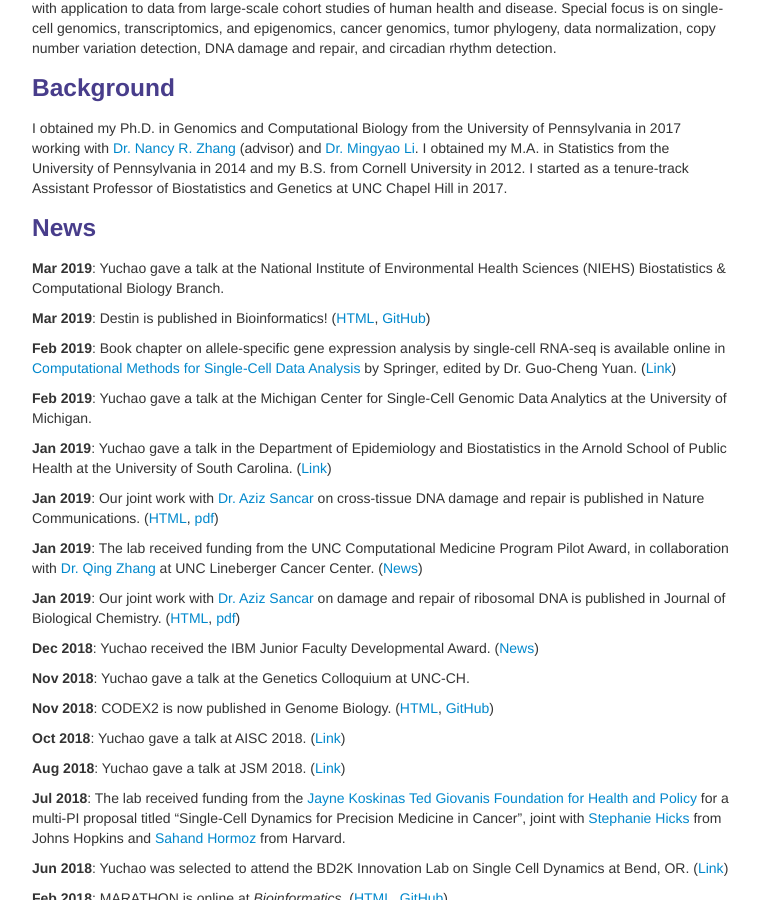
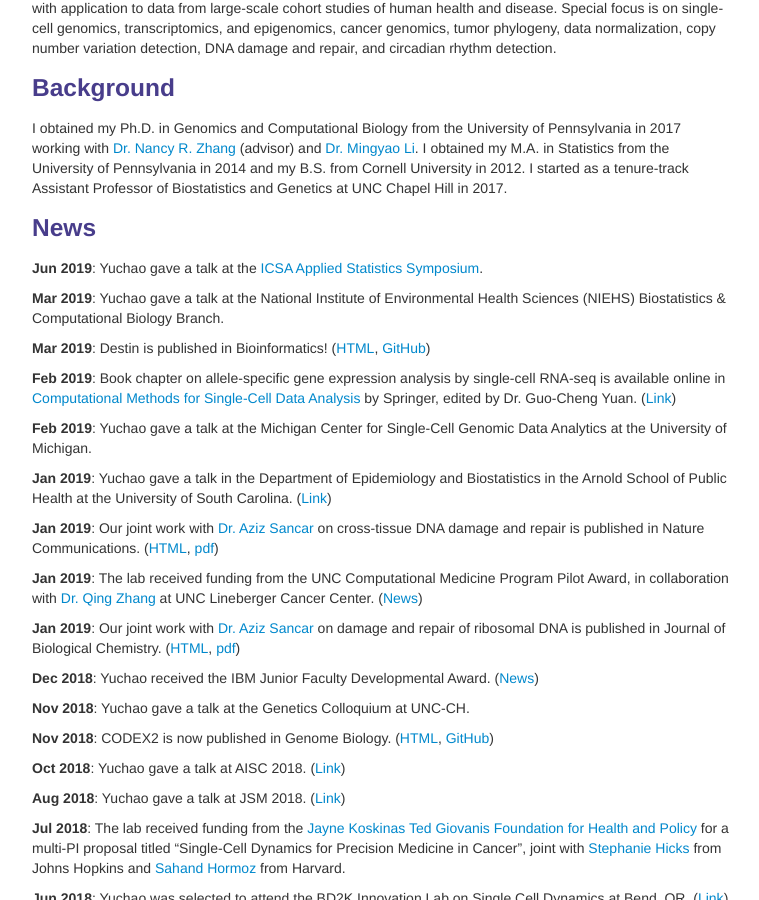
Before and after one commit to yuchaojiang/yuchaojiang.github.io, a Jekyll site: the page built from index.md, in a window 1280 px wide and 900 px high, scrolled down 474 px. Shown: the whole window, without its empty margins (258-1017 px from the left). Built offline with Jekyll 4.4.1, drawn with Linux system fonts in a browser that asks for light colours.

Commit message:
Update index.md

```diff
--- a/index.md
+++ b/index.md
@@ -34,6 +34,8 @@ The Jiang Lab’s primary research interests lie in statistical modeling, method
 I obtained my Ph.D. in Genomics and Computational Biology from the University of Pennsylvania in 2017 working with [Dr. Nancy R. Zhang](https://statistics.wharton.upenn.edu/profile/nzh/) (advisor) and [Dr. Mingyao Li](http://www.med.upenn.edu/apps/faculty/index.php/g275/p8122973). I obtained my M.A. in Statistics from the University of Pennsylvania in 2014 and my B.S. from Cornell University in 2012. I started as a tenure-track Assistant Professor of Biostatistics and Genetics at UNC Chapel Hill in 2017.
 
 ### News
+**Jun 2019**: Yuchao gave a talk at the [ICSA Applied Statistics Symposium](https://symposium2019.icsa.org/main.html).
+
 **Mar 2019**: Yuchao gave a talk at the National Institute of Environmental Health Sciences (NIEHS) Biostatistics & Computational Biology Branch.
 
 **Mar 2019**: Destin is published in Bioinformatics! ([HTML](https://academic.oup.com/bioinformatics/advance-article/doi/10.1093/bioinformatics/btz141/5367832), [GitHub](https://github.com/urrutiag/destin/))
```
